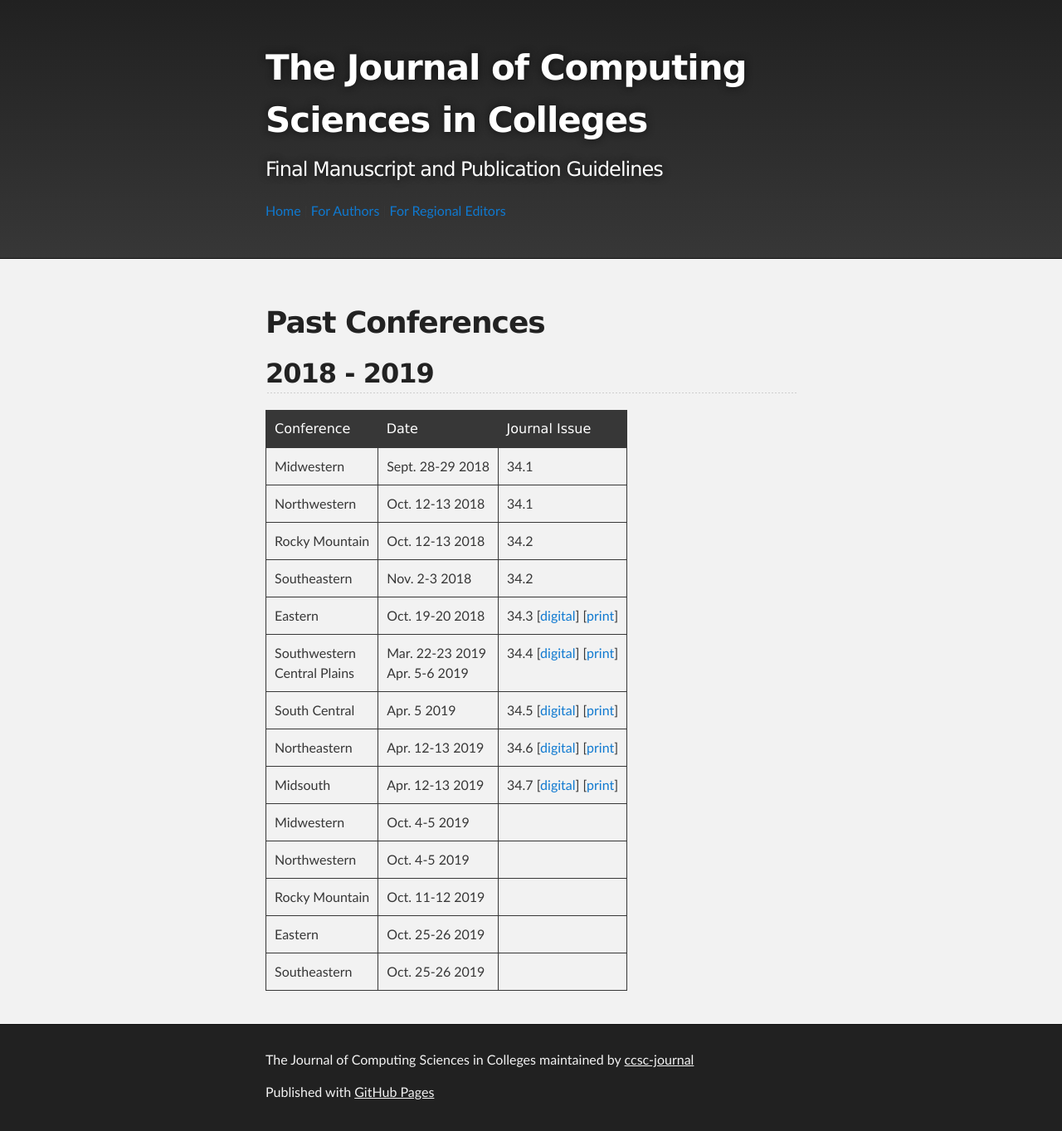
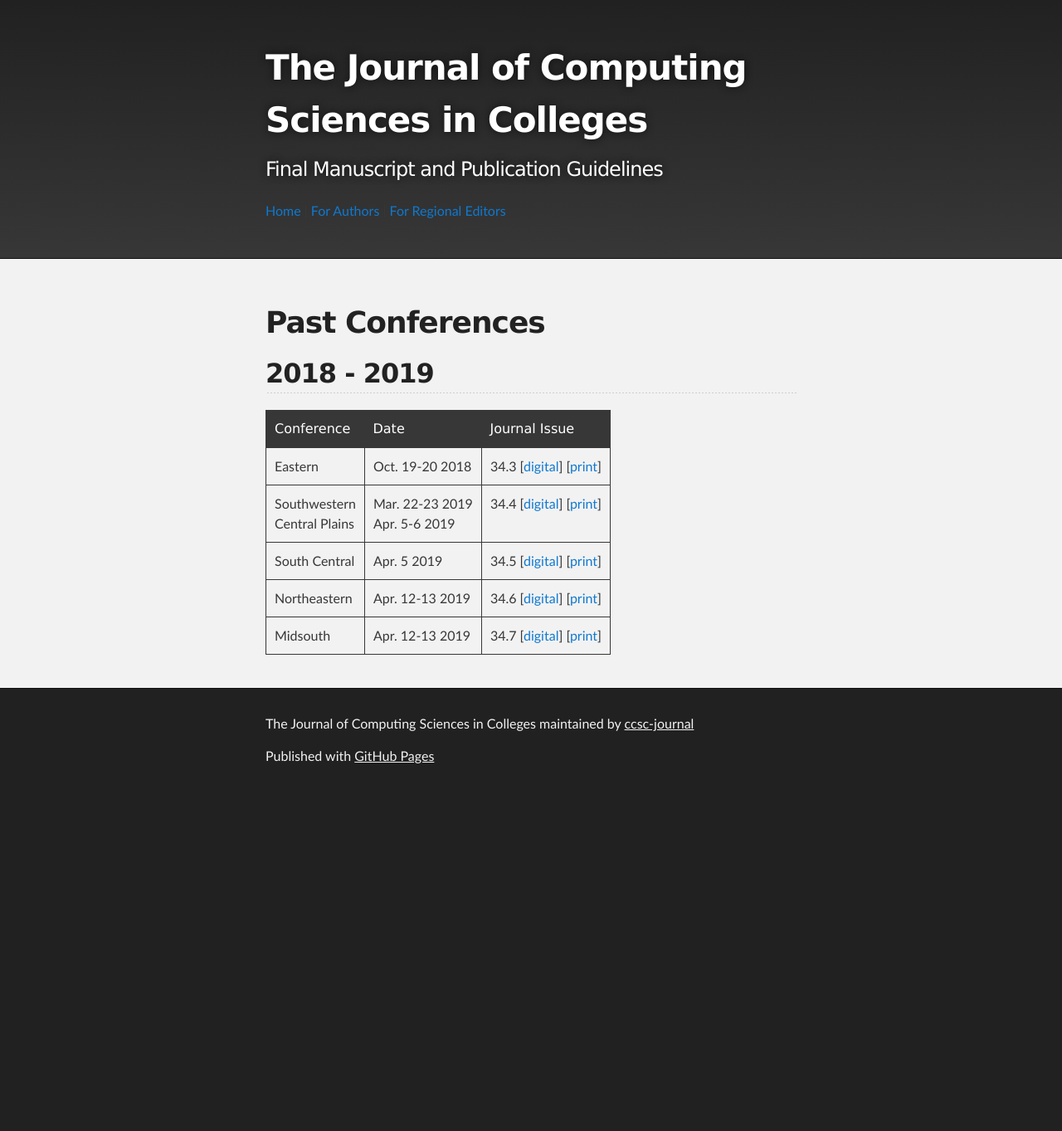
Before and after one commit to ccsc-journal/ccsc-editor, a Jekyll site: the page built from docs/past_conferences.md, in a window 1280 px wide. Shown: the whole page at 83% size. Built offline with Jekyll 4.4.1, drawn with Linux system fonts in a browser that asks for light colours; after the commit the page ends 958 px from its top, so only the background shows below that.

```diff
--- a/docs/past_conferences.md
+++ b/docs/past_conferences.md
@@ -9,17 +9,8 @@ group: navigation
 
 | Conference | Date | Journal Issue |
 |:-------------|:------------------|:------|
-| Midwestern | Sept. 28-29 2018 | 34.1 |
-| Northwestern | Oct. 12-13 2018   | 34.1 |
-| Rocky Mountain | Oct. 12-13 2018 | 34.2 |
-| Southeastern | Nov. 2-3 2018 | 34.2 |
 | Eastern | Oct. 19-20 2018 | 34.3 [[digital](http://www.ccsc.org/publications/journals/JCSC_34_3_complete.pdf)] [[print](https://www.amazon.com/dp/1727534379)] |
 | Southwestern <br> Central Plains | Mar. 22-23 2019 <br> Apr. 5-6 2019  | 34.4 [[digital](http://www.ccsc.org/publications/journals/CPSW2019.pdf)] [[print](https://www.amazon.com/dp/179883359X)] |
 | South Central | Apr. 5 2019 | 34.5 [[digital](http://www.ccsc.org/publications/journals/SC2019.pdf)] [[print](https://www.amazon.com/dp/1797971174)] |
 | Northeastern | Apr. 12-13 2019 | 34.6 [[digital](http://www.ccsc.org/publications/journals/NE2019.pdf)] [[print](https://www.amazon.com/dp/1092514686)] |
 | Midsouth | Apr. 12-13 2019 | 34.7 [[digital](http://www.ccsc.org/publications/journals/MS2019.pdf)] [[print](https://www.amazon.com/dp/109260281X)] |
-| Midwestern | Oct. 4-5 2019 | |
-| Northwestern | Oct. 4-5 2019 | |
-| Rocky Mountain | Oct. 11-12 2019 | |
-| Eastern | Oct. 25-26 2019 | |
-| Southeastern | Oct. 25-26 2019 | |
```
Also changed, not shown: docs/index.md (+1 -1 lines), 1 other file.
